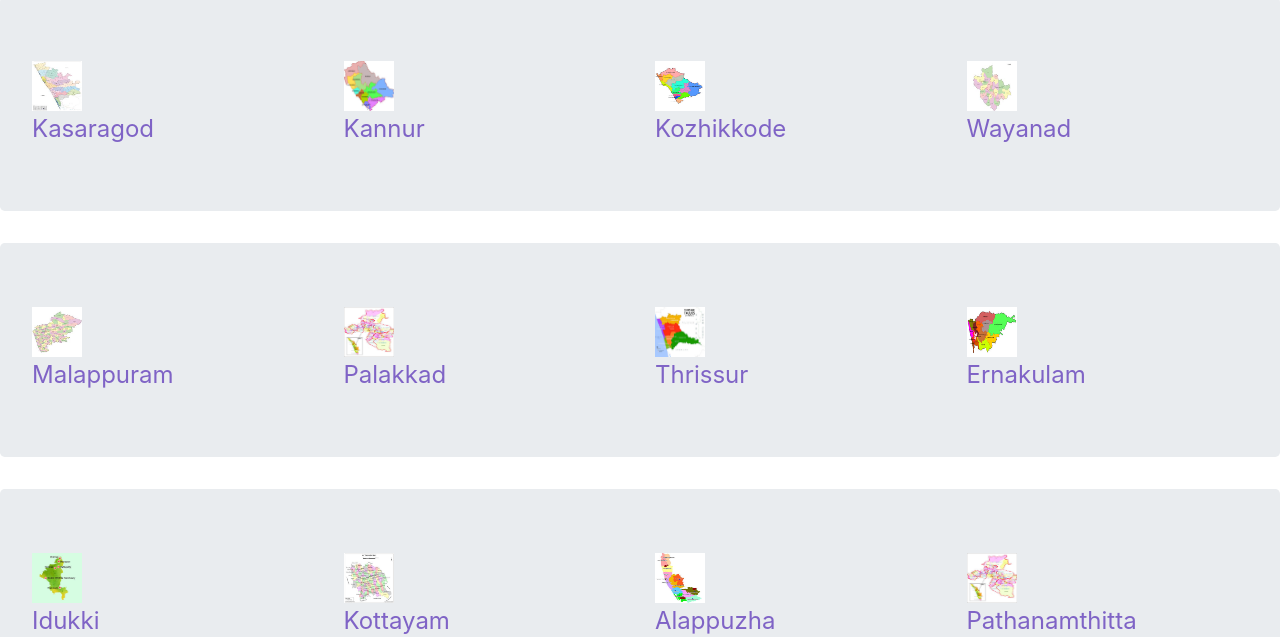
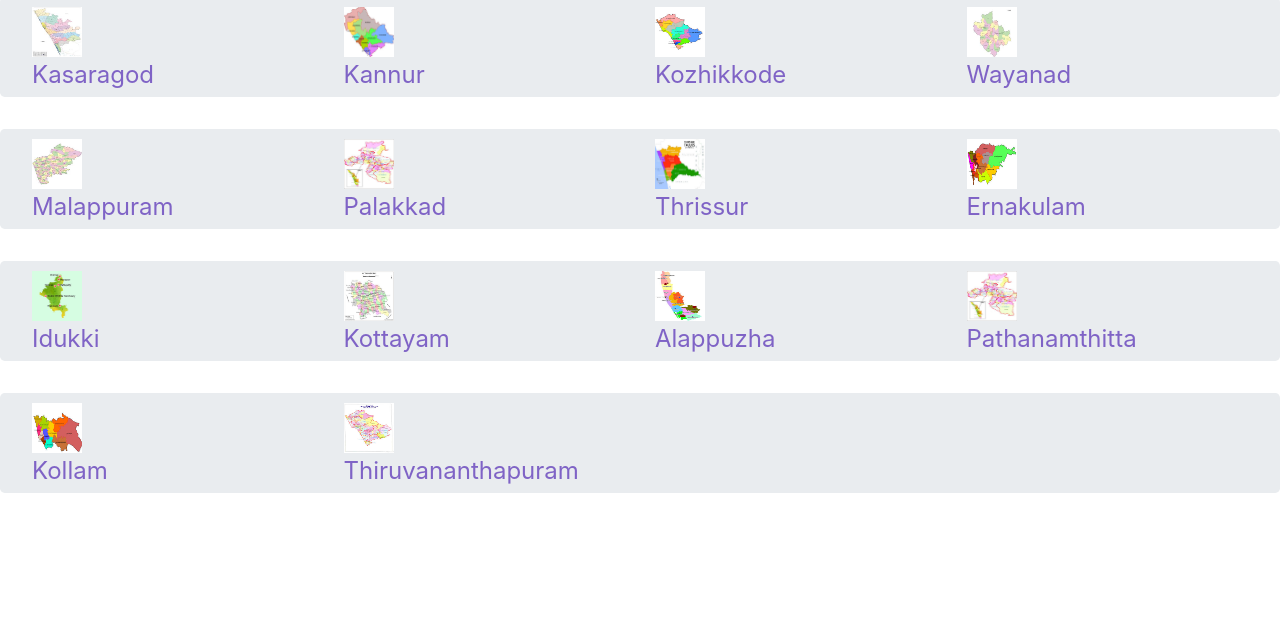
Before and after one commit to vijay2HR/webtourism, a plain HTML site: page 4vdistrict.html in a window 1280 px wide. Shown: the part 163-800 px from the top of the page. Drawn offline with nearby package versions, Linux system fonts and the light colour scheme.

Commit message:
Update 4vdistrict.html

```diff
--- a/4vdistrict.html
+++ b/4vdistrict.html
@@ -33,13 +33,8 @@
     </div>
     </div>
   </div>
-  <!-- <p>
-    <a href="5vkasaragod.html", title="Link to Kasaragod">
-    <img  alt="kasaragod" src="image/KASARAGOD2.jpg" width="100" height="100">
-    </a>
-    </p> -->
 
-    <div class="jumbotron">
+    <div class="jumbotron" style="height:100px;padding-top:10px;">
         <div class="row">
                 <div class="col-sm-3"> <img  alt="kasaragod" src="image/kasaragod map1.jpg" width="50" height="50">
                     <br>
@@ -59,8 +54,7 @@
                 </div>
         </div>
     </div>
-
-    <div class="jumbotron">
+    <div class="jumbotron" style="height:100px;padding-top:10px;">
         <div class="row">
                 <div class="col-sm-3"> <img  alt="Malappuram" src="image/malappuram map.jpg" width="50" height="50">
                     <br>
@@ -80,7 +74,7 @@
                 </div>
         </div>
     </div>
-    <div class="jumbotron">
+    <div class="jumbotron" style="height:100px;padding-top:10px;">
         <div class="row">
                 <div class="col-sm-3"> <img  alt="Idukki" src="image/idukki map.jpg" width="50" height="50">
                     <br>
@@ -100,7 +94,7 @@
                 </div>
         </div>
     </div>
-    <div class="jumbotron">
+    <div class="jumbotron" style="height:100px;padding-top:10px;">
         <div class="row">
                 <div class="col-sm-3"> <img  alt="Kollam" src="image/kollam map.jpg" width="50" height="50">
                     <br>
```
